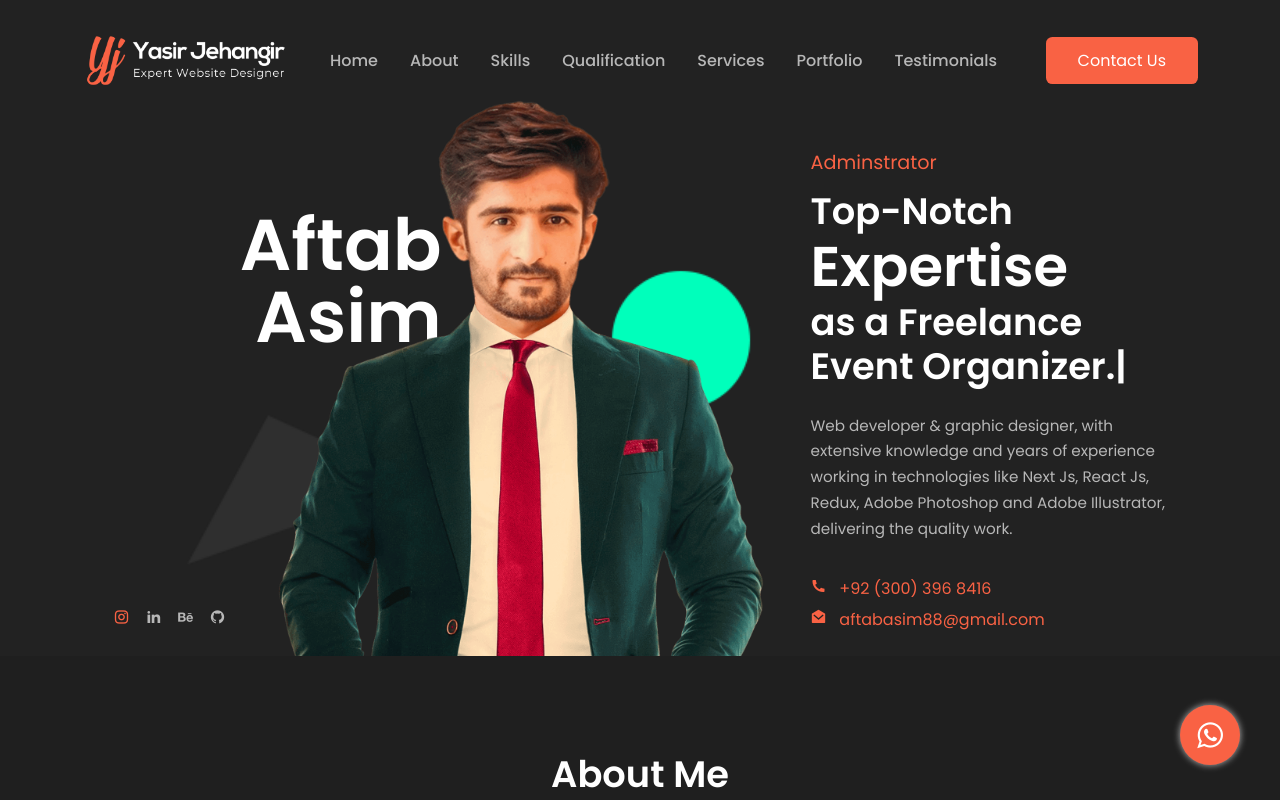
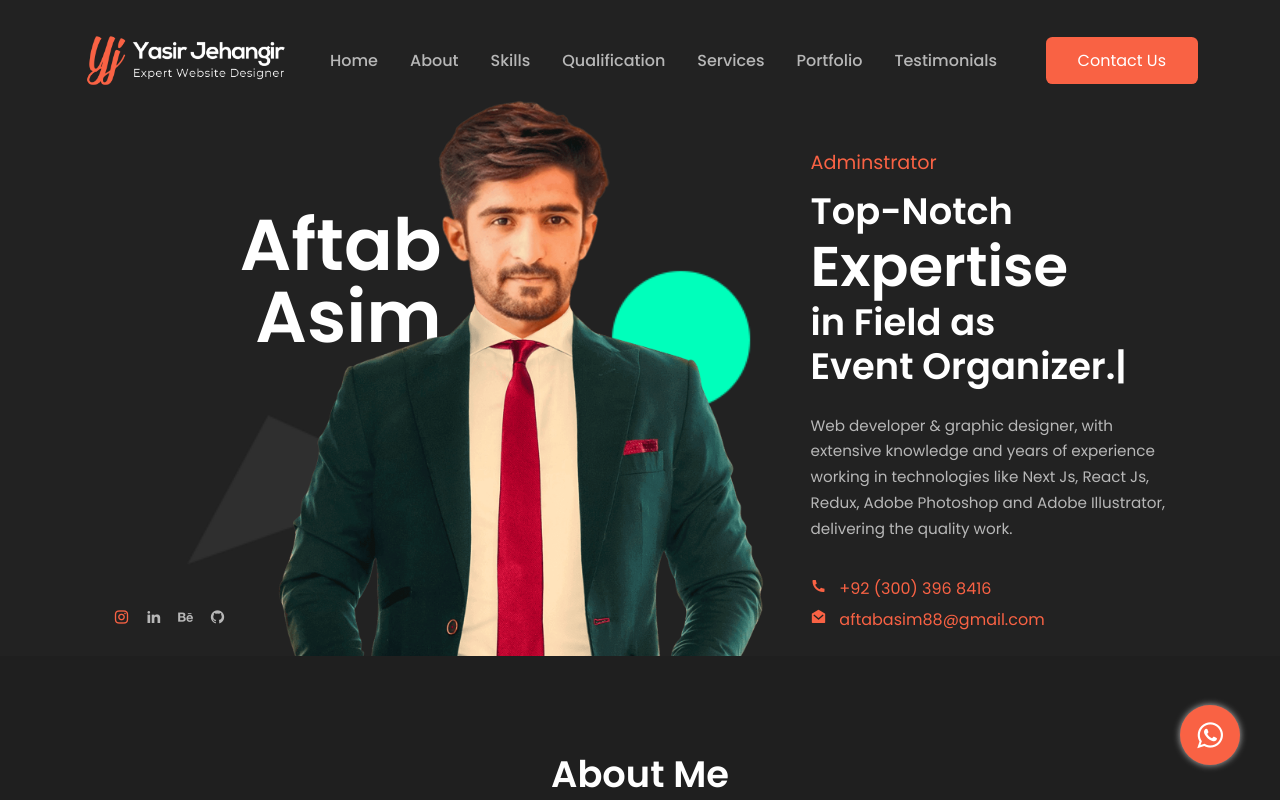
Before and after one commit to IamYasirNiazi/aftab-asim-portfolio, a React (Create React App) app: page / in a window 1280 px wide. Shown: the top 800 px of the page. Built offline with nearby package versions, Linux system fonts and the light colour scheme.

Commit message:
first commit

```diff
--- a/src/Components/Hero.jsx
+++ b/src/Components/Hero.jsx
@@ -120,7 +120,7 @@ const Hero = (props) => {
                             {/* <h2 className='hero__container__row__col3__main__title'>Based in Pakistan, I'm developer and graphic designer.</h2>
                              */}
                             <h2 className='hero__container__row__col3__main__title'>
-                            Top-Notch<br className='line'/> <span className='expert'>Expertise</span><br className='line'/> as a Freelance<br/><Typed
+                            Top-Notch<br className='line'/> <span className='expert'>Expertise</span><br className='line'/>in Field as<br/><Typed
                             strings={[
                                 "Adminstrator.",
                                 "Safety Officer.",
```
